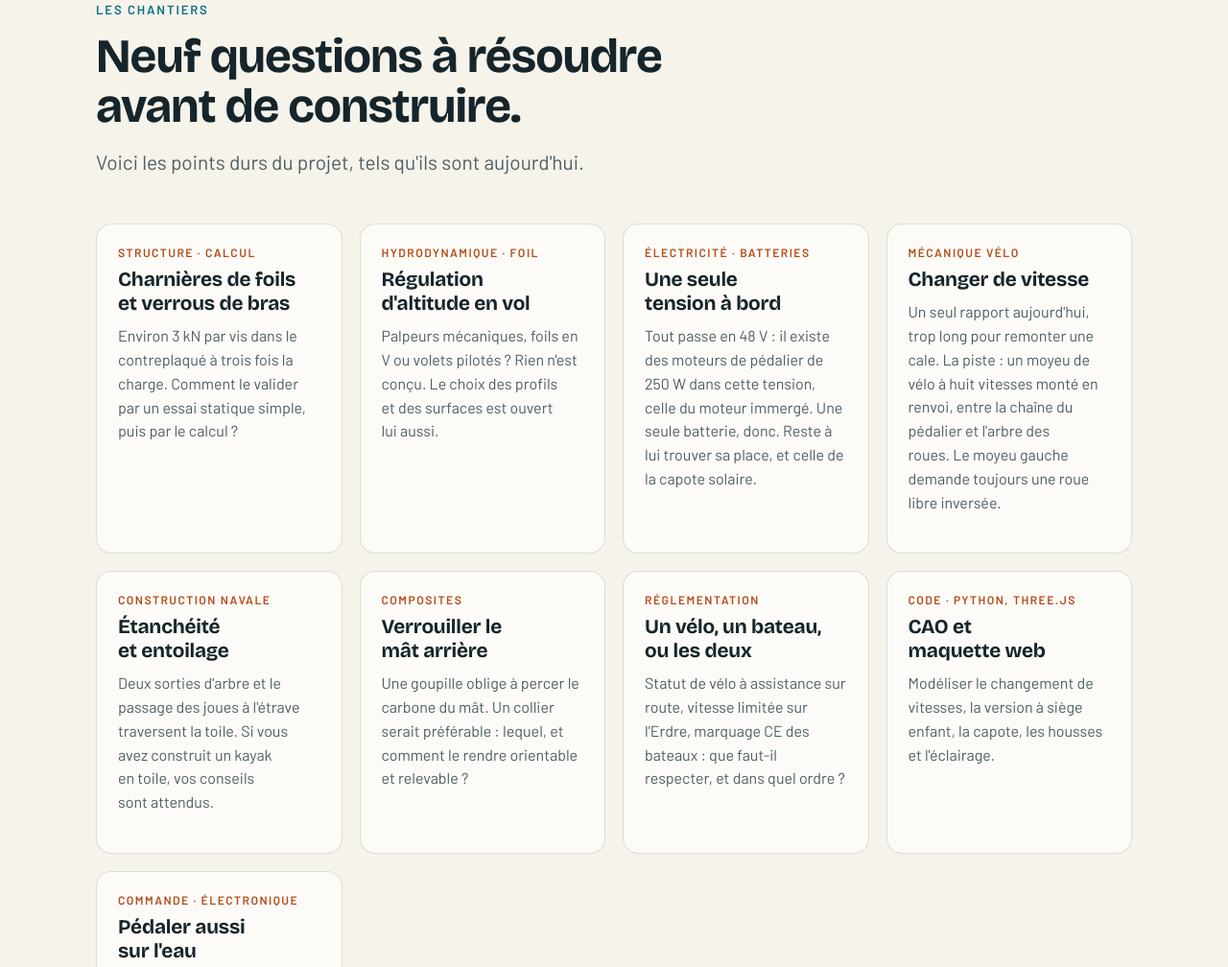
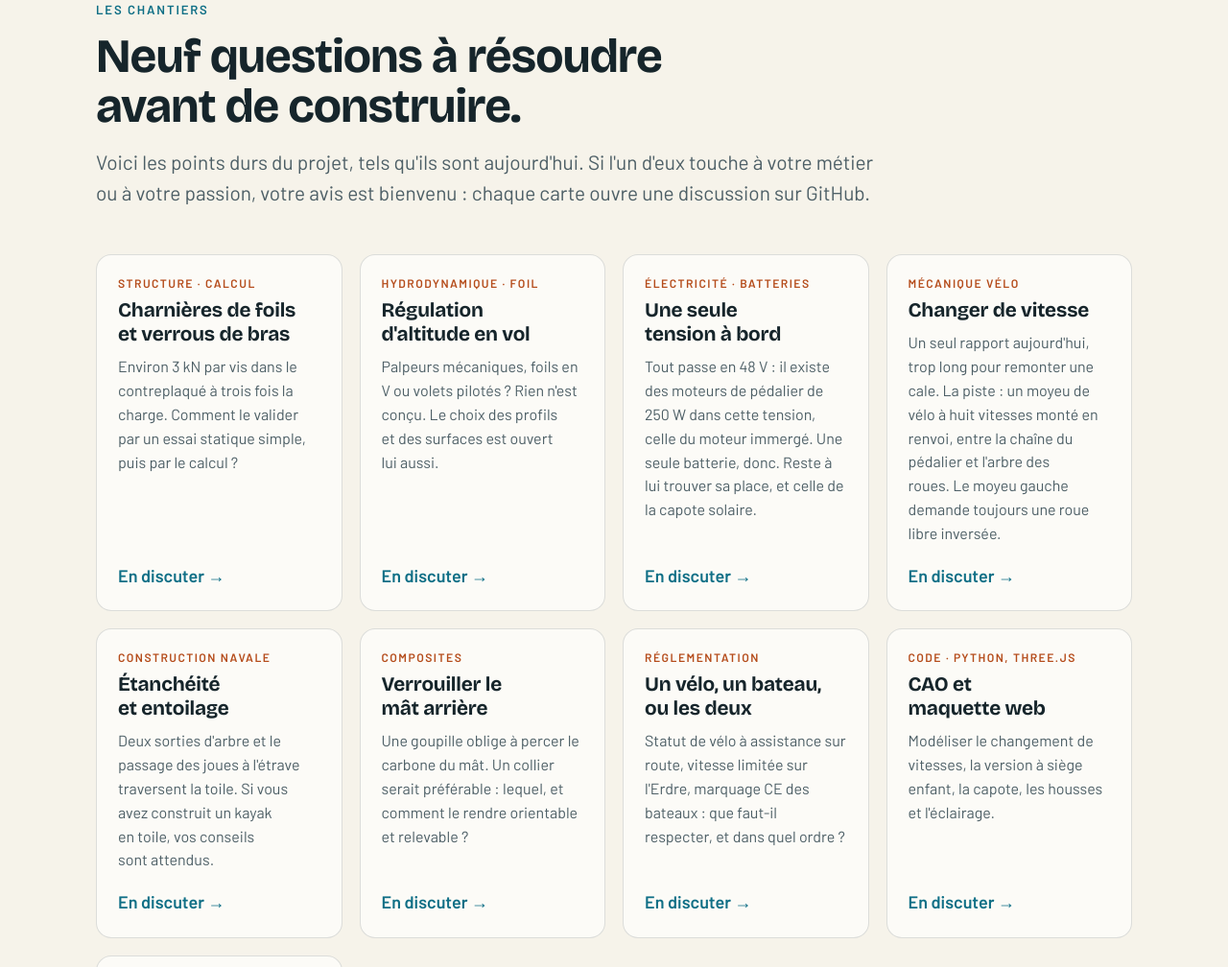
Before and after one commit to guillaumegodet/phoebe, a plain HTML site: page index.html in a window 1280 px wide. Shown: the part 5461-6469 px from the top of the page at 96% size. Drawn offline with nearby package versions, Linux system fonts and the light colour scheme.

Commit message:
Site : retour des liens de discussion vers GitHub, le dépôt reste public
Co-Authored-By: Claude Fable 5.2 <noreply@anthropic.com>

```diff
--- a/index.html
+++ b/index.html
@@ -433,53 +433,62 @@
     <div class="entete-section">
       <p class="surtitre">Les chantiers</p>
       <h2>Neuf questions à résoudre avant de construire.</h2>
-      <p class="chapo">Voici les points durs du projet, tels qu'ils sont aujourd'hui.</p>
+      <p class="chapo">Voici les points durs du projet, tels qu'ils sont aujourd'hui. Si l'un d'eux touche à votre métier ou à votre passion, votre avis est bienvenu&nbsp;: chaque carte ouvre une discussion sur GitHub.</p>
     </div>
     <div class="chantiers">
       <article class="chantier">
         <span class="metier">Structure · calcul</span>
         <h3>Charnières de foils et verrous de bras</h3>
         <p>Environ 3&nbsp;kN par vis dans le contreplaqué à trois fois la charge. Comment le valider par un essai statique simple, puis par le calcul&nbsp;?</p>
+        <a href="https://github.com/guillaumegodet/phoebe/issues" data-sujet="Structure : charnières des foils avant et verrous des bras arrière">En discuter</a>
       </article>
       <article class="chantier">
         <span class="metier">Hydrodynamique · foil</span>
         <h3>Régulation d'altitude en vol</h3>
         <p>Palpeurs mécaniques, foils en V ou volets pilotés&nbsp;? Rien n'est conçu. Le choix des profils et des surfaces est ouvert lui aussi.</p>
+        <a href="https://github.com/guillaumegodet/phoebe/issues" data-sujet="Foils : régulation d'altitude en vol">En discuter</a>
       </article>
       <article class="chantier">
         <span class="metier">Électricité · batteries</span>
         <h3>Une seule tension à bord</h3>
         <p>Tout passe en 48&nbsp;V&nbsp;: il existe des moteurs de pédalier de 250&nbsp;W dans cette tension, celle du moteur immergé. Une seule batterie, donc. Reste à lui trouver sa place, et celle de la capote solaire.</p>
+        <a href="https://github.com/guillaumegodet/phoebe/issues" data-sujet="Électricité : 48 V, batterie et capote solaire">En discuter</a>
       </article>
       <article class="chantier">
         <span class="metier">Mécanique vélo</span>
         <h3>Changer de vitesse</h3>
         <p>Un seul rapport aujourd'hui, trop long pour remonter une cale. La piste&nbsp;: un moyeu de vélo à huit vitesses monté en renvoi, entre la chaîne du pédalier et l'arbre des roues. Le moyeu gauche demande toujours une roue libre inversée.</p>
+        <a href="https://github.com/guillaumegodet/phoebe/issues" data-sujet="Transmission : changement de vitesses et moyeu gauche">En discuter</a>
       </article>
       <article class="chantier">
         <span class="metier">Construction navale</span>
         <h3>Étanchéité et entoilage</h3>
         <p>Deux sorties d'arbre et le passage des joues à l'étrave traversent la toile. Si vous avez construit un kayak en toile, vos conseils sont attendus.</p>
+        <a href="https://github.com/guillaumegodet/phoebe/issues" data-sujet="Coque : étanchéité des traversées et entoilage">En discuter</a>
       </article>
       <article class="chantier">
         <span class="metier">Composites</span>
         <h3>Verrouiller le mât arrière</h3>
         <p>Une goupille oblige à percer le carbone du mât. Un collier serait préférable&nbsp;: lequel, et comment le rendre orientable et relevable&nbsp;?</p>
+        <a href="https://github.com/guillaumegodet/phoebe/issues" data-sujet="Foil arrière : verrouillage du mât sans percer le carbone">En discuter</a>
       </article>
       <article class="chantier">
         <span class="metier">Réglementation</span>
         <h3>Un vélo, un bateau, ou les deux</h3>
         <p>Statut de vélo à assistance sur route, vitesse limitée sur l'Erdre, marquage CE des bateaux&nbsp;: que faut-il respecter, et dans quel ordre&nbsp;?</p>
+        <a href="https://github.com/guillaumegodet/phoebe/issues" data-sujet="Réglementation : route, navigation et marquage CE">En discuter</a>
       </article>
       <article class="chantier">
         <span class="metier">Code · Python, three.js</span>
         <h3>CAO et maquette web</h3>
         <p>Modéliser le changement de vitesses, la version à siège enfant, la capote, les housses et l'éclairage.</p>
+        <a href="https://github.com/guillaumegodet/phoebe/issues" data-sujet="CAO et maquette : ">En discuter</a>
       </article>
       <article class="chantier">
         <span class="metier">Commande · électronique</span>
         <h3>Pédaler aussi sur l'eau</h3>
         <p>La poussée du moteur immergé suivrait le pédalage plutôt qu'une manette&nbsp;: un capteur de pédalage du commerce commande son variateur. Les roues relevées n'offrent presque pas de résistance&nbsp;: comment rendre l'effort réel&nbsp;?</p>
+        <a href="https://github.com/guillaumegodet/phoebe/issues" data-sujet="Commande : poussée du moteur immergé liée au pédalage">En discuter</a>
       </article>
     </div>
   </div>
@@ -507,6 +516,7 @@
         <ul>
           <li><a href="maquette/">Maquette 3D</a></li>
           <li><a href="identite/">Identité graphique</a></li>
+          <li><a href="https://github.com/guillaumegodet/phoebe/issues">Discussions sur GitHub</a></li>
         </ul>
       </div>
       <div>
@@ -551,5 +561,12 @@
   });
 })();
 </script>
+<script>
+// Liens « En discuter » : un ticket GitHub avec le sujet déjà rempli.
+[].forEach.call(document.querySelectorAll('a[data-sujet]'),function(a){
+  var s=a.dataset.sujet;
+  a.href='https://github.com/guillaumegodet/phoebe/issues/new'+(s?'?title='+encodeURIComponent(s):'');
+});
+</script>
 </body>
 </html>
```
Also changed, not shown: 2 other files.
